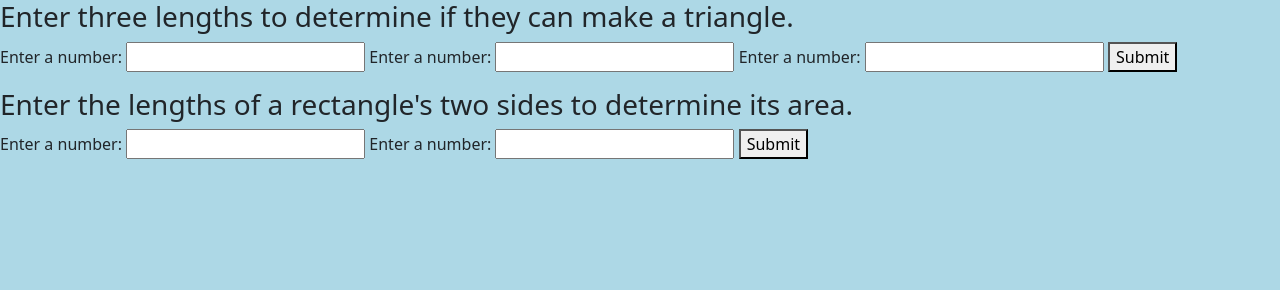
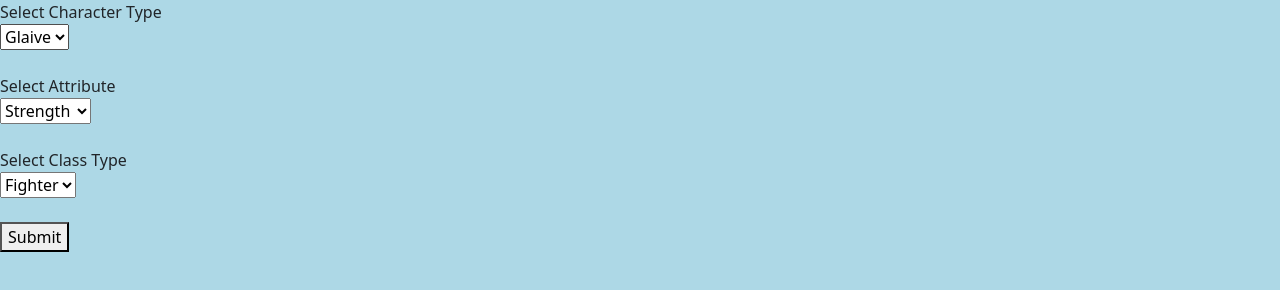
Before and after one commit to NoahJpg/RPG, a website built with webpack: page src/index.html in a window 1280 px wide. Built offline with nearby package versions, Linux system fonts and the light colour scheme.

Commit message:
good error

```diff
--- a/src/index.html
+++ b/src/index.html
@@ -1,28 +1,30 @@
 <!DOCTYPE html>
 <html>
 <head>
-  <title>Shape Tracker</title>
+  <title>RPG</title>
 </head>
 <body>
-  <h3>Enter three lengths to determine if they can make a triangle.</h3>
-  <form id="triangle-checker-form">
-    <label for="length1">Enter a number:</label>
-    <input id="length1" type="number">
-    <label for="length2">Enter a number:</label>
-    <input id="length2" type="number">
-    <label for="length3">Enter a number:</label>
-    <input id="length3" type="number">
-    <button type="submit">Submit</button>
-  </form>
-  <ul id="response"></ul>
-  <h3>Enter the lengths of a rectangle's two sides to determine its area.</h3>
-  <form id="rectangle-area-form">
-    <label for="rect-length1">Enter a number:</label>
-    <input id="rect-length1" type="number">
-    <label for="rect-length2">Enter a number:</label>
-    <input id="rect-length2" type="number">
-    <button type="submit">Submit</button>
-  </form>
-  <ul id="response2"></ul>
+  <label for="char-type-choice">Select Character Type</label><br>
+  <select id="char-type-choice">
+      <option value="glaive">Glaive</option>
+      <option value="nano">Nano</option>
+      <option value="jack">Jack</option>
+  </select><br><br>
+
+  <label for="attribute-choice">Select Attribute</label><br>
+  <select id="attribute-choice">
+      <option value="strength">Strength</option>
+      <option value="wisdom">Wisdom</option>
+      <option value="dexterity">Dexterity</option>
+  </select><br><br>
+
+  <label for="class-type-choice">Select Class Type</label><br>
+  <select id="class-type-choice">
+    <option value="fighter">Fighter</option>
+    <option value="mage">Mage</option>
+    <option value="thief">Thief</option>
+  </select><br><br>
+
+  <button type="submit">Submit</button><br><br>
 </body>
 </html>
--- a/src/index.js
+++ b/src/index.js
@@ -1,7 +1,7 @@
 import 'bootstrap';
 import 'bootstrap/dist/css/bootstrap.min.css';
 import './css/styles.css';
-import Battle from './js/batttle.js';
+import Battle from './js/battle.js';
 import Character from './js/character.js';
 
 function handleTriangleForm(event) {
```
Also changed, not shown: __tests__/battle.test.js (+2 -2 lines), __tests__/character.test.js (+4 -4 lines).
